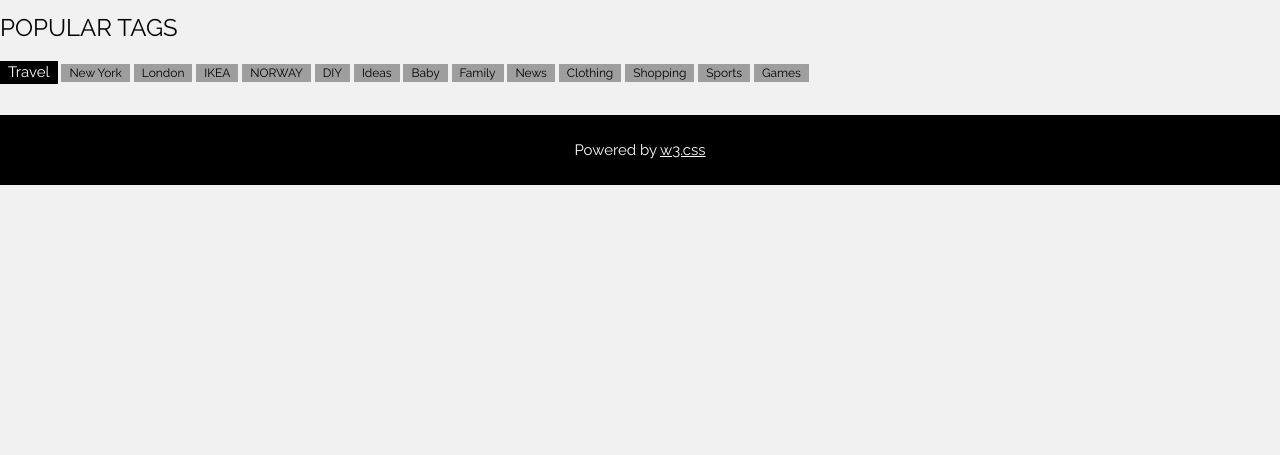
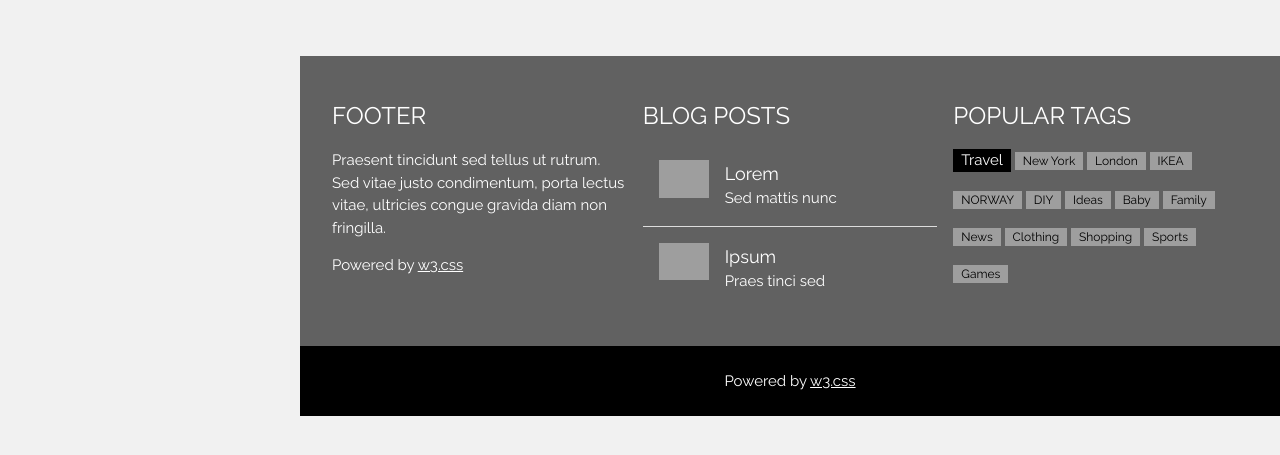
Before and after one commit to J4CKMEISTER/J4CKMEISTER.github.io, a Jekyll site: the page test.html, which Jekyll copies as it is, in a window 1280 px wide. Shown: the top 455 px of the page. Built offline with Jekyll 4.4.1, drawn with Linux system fonts in a browser that asks for light colours; grey boxes are pictures that could not be loaded.

Commit message:
Update test.html

```diff
--- a/test.html
+++ b/test.html
@@ -41,12 +41,40 @@ body,h1,h2,h3,h4,h5,h6 {font-family: "Raleway", sans-serif}
 <!-- Overlay effect when opening sidebar on small screens -->
 <div class="w3-overlay w3-hide-large w3-animate-opacity" onclick="w3_close()" style="cursor:pointer" title="close side menu" id="myOverlay"></div>
 
+<!-- !PAGE CONTENT! -->
+<div class="w3-main" style="margin-left:300px">
 
 
+  <div class="w3-container w3-padding-large" style="margin-bottom:32px">
+
+  </div>
 
   <!-- Footer -->
-  <footer>
+  <footer class="w3-container w3-padding-32 w3-dark-grey">
+  <div class="w3-row-padding">
+    <div class="w3-third">
+      <h3>FOOTER</h3>
+      <p>Praesent tincidunt sed tellus ut rutrum. Sed vitae justo condimentum, porta lectus vitae, ultricies congue gravida diam non fringilla.</p>
+      <p>Powered by <a href="https://www.w3schools.com/w3css/default.asp" target="_blank">w3.css</a></p>
+    </div>
 
+    <div class="w3-third">
+      <h3>BLOG POSTS</h3>
+      <ul class="w3-ul w3-hoverable">
+        <li class="w3-padding-16">
+          <img src="/w3images/workshop.jpg" class="w3-left w3-margin-right" style="width:50px">
+          <span class="w3-large">Lorem</span><br>
+          <span>Sed mattis nunc</span>
+        </li>
+        <li class="w3-padding-16">
+          <img src="/w3images/gondol.jpg" class="w3-left w3-margin-right" style="width:50px">
+          <span class="w3-large">Ipsum</span><br>
+          <span>Praes tinci sed</span>
+        </li>
+      </ul>
+    </div>
+
+    <div class="w3-third">
       <h3>POPULAR TAGS</h3>
       <p>
         <span class="w3-tag w3-black w3-margin-bottom">Travel</span> <span class="w3-tag w3-grey w3-small w3-margin-bottom">New York</span> <span class="w3-tag w3-grey w3-small w3-margin-bottom">London</span>
@@ -55,12 +83,15 @@ body,h1,h2,h3,h4,h5,h6 {font-family: "Raleway", sans-serif}
         <span class="w3-tag w3-grey w3-small w3-margin-bottom">News</span> <span class="w3-tag w3-grey w3-small w3-margin-bottom">Clothing</span> <span class="w3-tag w3-grey w3-small w3-margin-bottom">Shopping</span>
         <span class="w3-tag w3-grey w3-small w3-margin-bottom">Sports</span> <span class="w3-tag w3-grey w3-small w3-margin-bottom">Games</span>
       </p>
+    </div>
+
+  </div>
   </footer>
 
   <div class="w3-black w3-center w3-padding-24">Powered by <a href="https://www.w3schools.com/w3css/default.asp" title="W3.CSS" target="_blank" class="w3-hover-opacity">w3.css</a></div>
 
 <!-- End page content -->
-
+</div>
 
 <script>
 // Script to open and close sidebar
```
